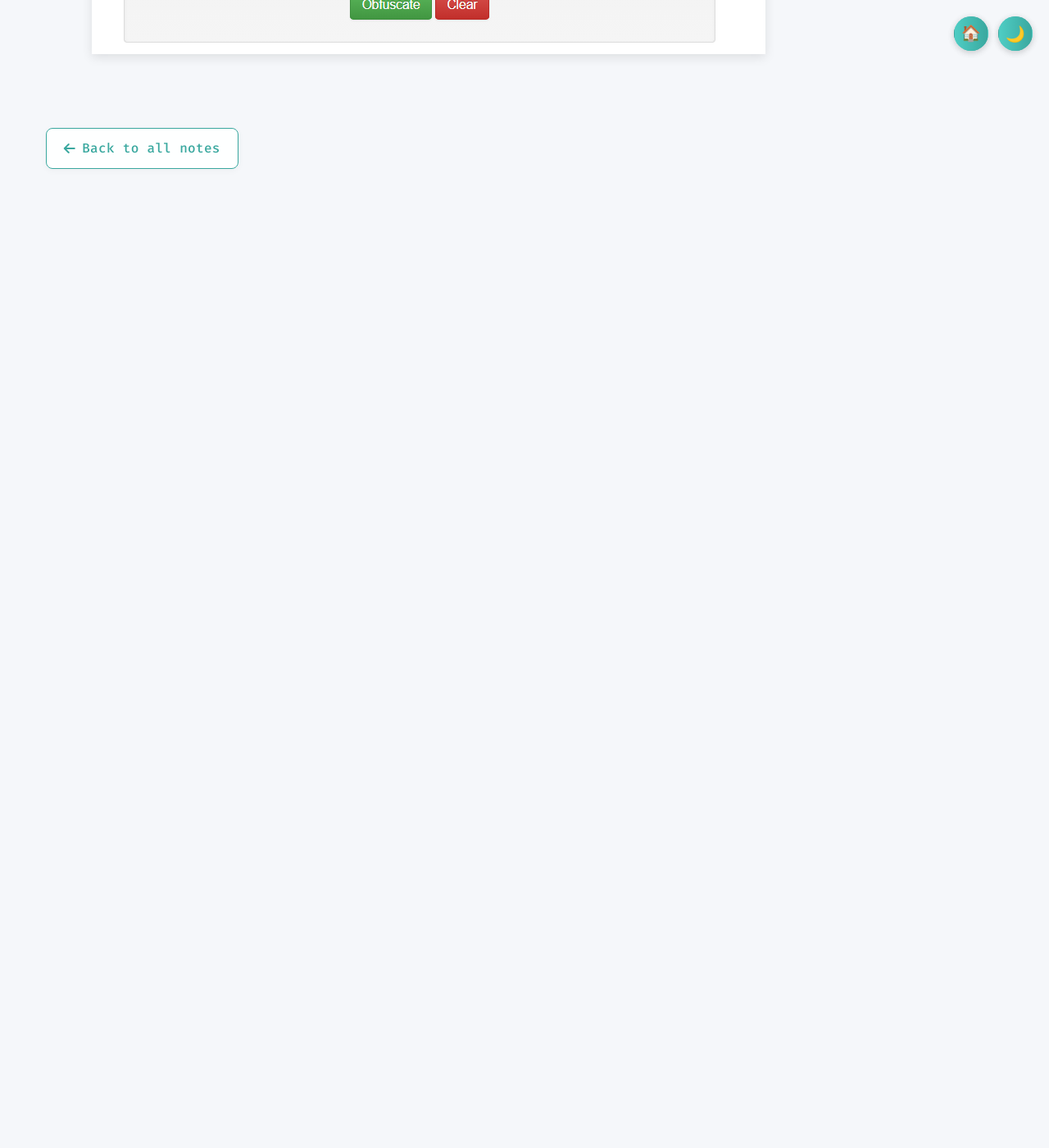
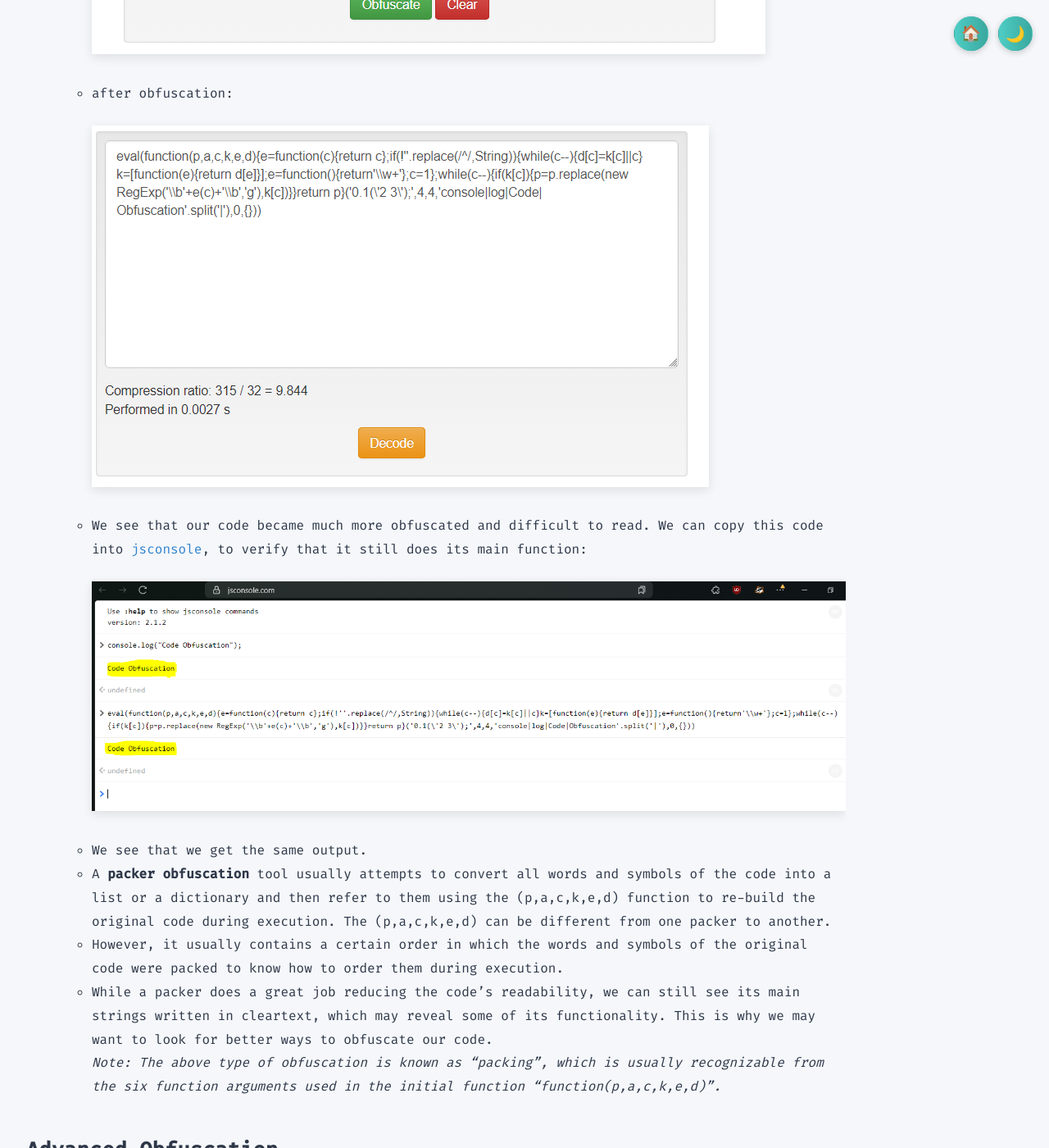
Before and after one commit to PathogenicKatt/PathogenicKatt.github.io, a Jekyll site: the page built from _notes/javascript-deobfuscation.md, in a window 1280 px wide and 1400 px high, scrolled down 7264 px. Shown: the whole window at 82% size. Built offline with Jekyll 4.4.1, drawn with Linux system fonts in a browser that asks for light colours; before the commit the page ends 7518 px from its top, so only the background shows below that; some of the changed text lies outside the part shown.

Commit message:
Updated JS deobfuscation notes

```diff
--- a/_notes/javascript-deobfuscation.md
+++ b/_notes/javascript-deobfuscation.md
@@ -61,4 +61,31 @@
 - **Packing JavaScript code**:
     - Now, let us obfuscate our line of code to make it more obscure and difficult to read.
     - First, we will try <a href="https://beautifytools.com/javascript-obfuscator.php" target="_blank">BeautifyTools</a> to obfuscate our code:
-    ![htb-code minification](/assets/img/js-src-code(8).PNG){: .writeup-image }
+    ![htb-code obfuscation](/assets/img/js-src-code(8).PNG){: .writeup-image }
+    - after obfuscation:
+    ![htb-code obfuscation](/assets/img/js-src-code(9).PNG){: .writeup-image }
+    - We see that our code became much more obfuscated and difficult to read. We can copy this code into <a href="https://jsconsole.com" target=_blank>jsconsole</a>, to verify that it still does its main function:
+    ![htb-code obfuscation](/assets/img/js-src-code(10).PNG){: .writeup-image }
+    - We see that we get the same output.
+    - A **packer obfuscation** tool usually attempts to convert all words and symbols of the code into a list or a dictionary and then refer to them using the (p,a,c,k,e,d) function to re-build the original code during execution. The (p,a,c,k,e,d) can be different from one packer to another.
+    - However, it usually contains a certain order in which the words and symbols of the original code were packed to know how to order them during execution.
+    - While a packer does a great job reducing the code's readability, we can still see its main strings written in cleartext, which may reveal some of its functionality. This is why we may want to look for better ways to obfuscate our code.
+<br>
+_Note: The above type of obfuscation is known as "packing", which is usually recognizable from the six function arguments used in the initial function "function(p,a,c,k,e,d)"._
+
+## Advanced Obfuscation
+- So far, we have been able to make our code obfuscated and more difficult to read.
+- However, the code still contains strings in cleartext, which may reveal its original functionality.
+- In this section, we will try a couple of tools that should completely obfuscate the code and hide any remnants of its original functionality.
+- **Obfuscator**:
+    - Let's visit <a href="https://obfuscator.io" target=_blank>obfuscator</a>. Before we click obfuscate, we will change String Array Encoding to Base64, as seen below:
+    ![htb-code obfuscation](/assets/img/js-src-code(11).PNG){: .writeup-image }
+    - Now, we can paste our code and click obfuscate:
+    ![htb-code obfuscation](/assets/img/js-src-code(12).PNG){: .writeup-image }
+    - We see a huge difference.
+    ![htb-code obfuscation](/assets/img/js-src-code(13).PNG){: .writeup-image }
+    - This code is obviously more obfuscated, and we can't see any remnants of our original code.
+    - We can now try running it in <a href="https://jsconsole.com" target=_blank>jsconsole</a> to verify that it still performs its original function.
+    ![htb-code obfuscation](/assets/img/js-src-code(14).PNG){: .writeup-image }
+    - We see that, indeed, the code gave us the same output.
+## Deobfuscation
```
Also changed, not shown: assets/img/js-src-code(10).PNG (added), assets/img/js-src-code(11).PNG (added), assets/img/js-src-code(12).PNG (added), assets/img/js-src-code(13).PNG (added), assets/img/js-src-code(14).PNG (added), assets/img/js-src-code(9).PNG (added).
